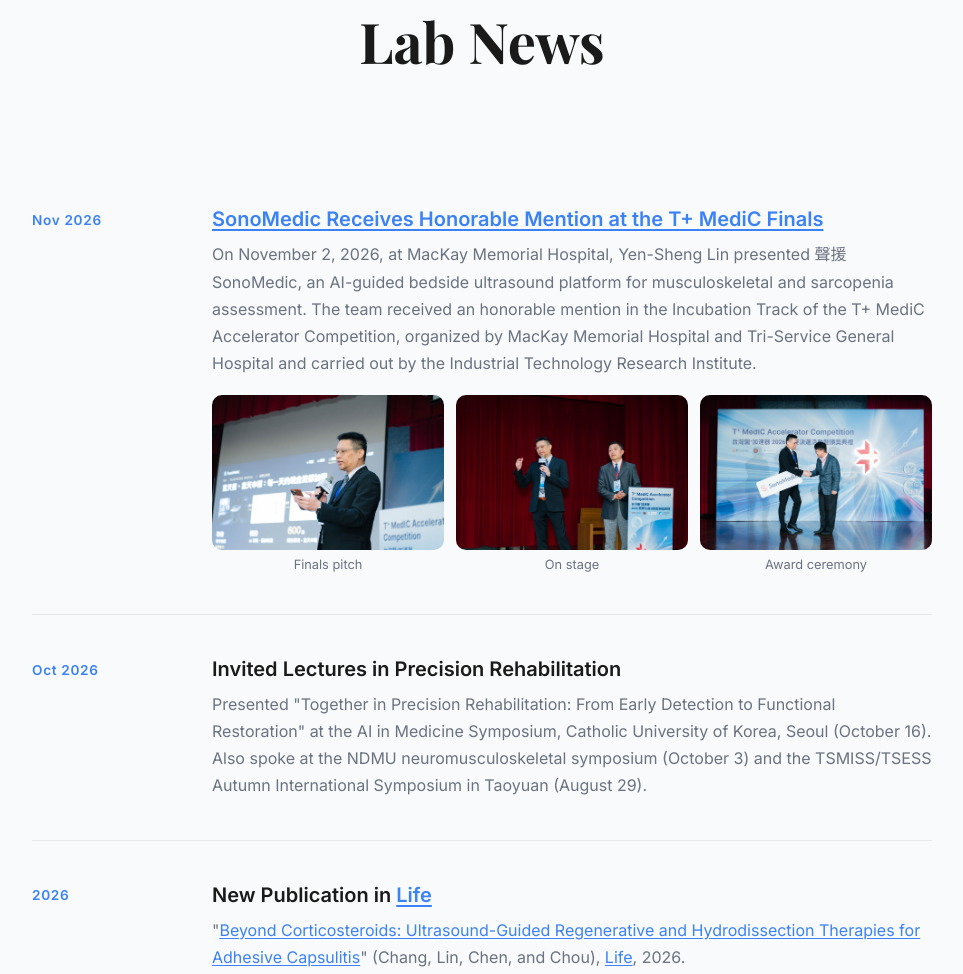
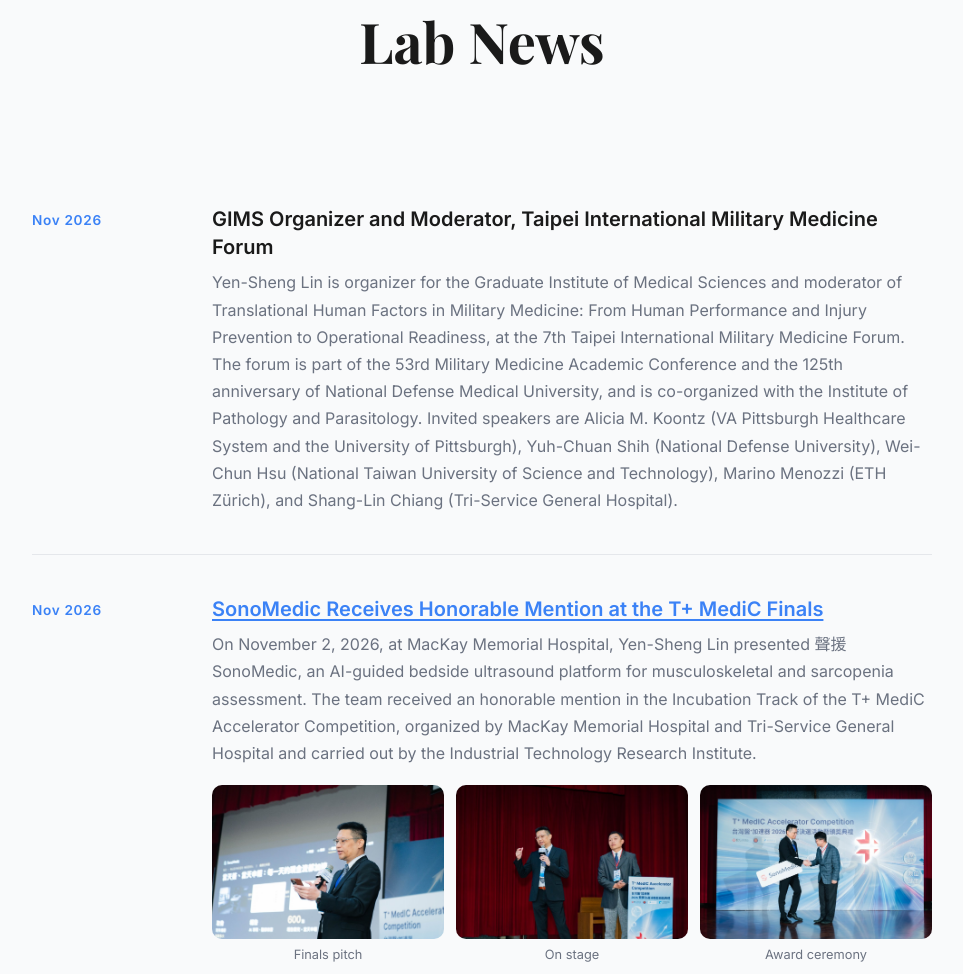
Before and after one commit to trimedlab/trimedlab.github.io, a plain HTML site: page index-oct2026.html in a window 1280 px wide. Shown: the part 1973-2947 px from the top of the page, without its empty margins (158-1121 px from the left). Drawn offline with nearby package versions, Linux system fonts and the light colour scheme.

Commit message:
Publish the military medicine forum organizer role in lab news.

```diff
--- a/index-oct2026.html
+++ b/index-oct2026.html
@@ -814,6 +814,14 @@
         <h2 data-animate><span class="en">Lab News</span><span class="zh">實驗室最新消息</span></h2>
       </div>
       <div class="news-grid">
+        <!-- TIMMF human factors forum -->
+        <div class="news-item" data-animate>
+          <div class="news-date"><span class="en">Nov 2026</span><span class="zh">2026年11月</span></div>
+          <div class="news-content">
+            <h3><span class="en">GIMS Organizer and Moderator, Taipei International Military Medicine Forum</span><span class="zh">籌辦並主持臺北國際軍陣醫學論壇</span></h3>
+            <p><span class="en">Yen-Sheng Lin is organizer for the Graduate Institute of Medical Sciences and moderator of Translational Human Factors in Military Medicine: From Human Performance and Injury Prevention to Operational Readiness, at the 7th Taipei International Military Medicine Forum. The forum is part of the 53rd Military Medicine Academic Conference and the 125th anniversary of National Defense Medical University, and is co-organized with the Institute of Pathology and Parasitology. Invited speakers are Alicia M. Koontz (VA Pittsburgh Healthcare System and the University of Pittsburgh), Yuh-Chuan Shih (National Defense University), Wei-Chun Hsu (National Taiwan University of Science and Technology), Marino Menozzi (ETH Zürich), and Shang-Lin Chiang (Tri-Service General Hospital).</span><span class="zh">林彥聖擔任醫學科學研究所籌辦人，並主持第7屆臺北國際軍陣醫學論壇「人因工程於軍陣醫學之轉譯：從人員效能、傷害預防到作戰整備」。本場為第53屆國軍軍醫學術研討會暨國防醫學大學建校第125年校慶系列活動，由醫學科學研究所與病理及寄生蟲研究所共同主辦。邀請講者為 Alicia M. Koontz（美國退伍軍人事務部匹茲堡醫療體系與匹茲堡大學）、石裕川（國防大學）、許維君（國立臺灣科技大學）、Marino Menozzi（蘇黎世聯邦理工學院）與蔣尚霖（三軍總醫院）。</span></p>
+          </div>
+        </div>
         <!-- SonoMedic finals and honorable mention -->
         <div class="news-item" data-animate>
           <div class="news-date"><span class="en">Nov 2026</span><span class="zh">2026年11月</span></div>
```
Also changed, not shown: index.html (+8 -0 lines).
